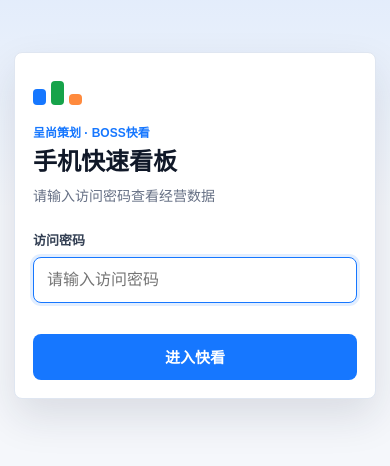
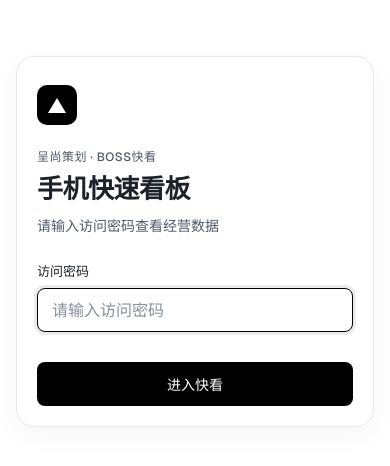
Before and after one commit to christescuobermeyer-max/boss-shujuzonglan1, a Next.js app: page /mobile/login in a window 390 px wide. Shown: the top 466 px of the page. Built offline with nearby package versions, Linux system fonts and the light colour scheme.

Commit message:
fix: preserve v0 mobile frontend styles

```diff
--- a/app/globals.css
+++ b/app/globals.css
@@ -3,15 +3,19 @@
   --bg-card: #ffffff;
   --bg-soft: #eef2f8;
   --border: #e5e8ef;
+  --border-strong: #d4d4d4;
   --text-strong: #1d2129;
   --text-muted: #4e5969;
   --text-light: #86909c;
+  --accent: #0070f3;
   --blue: #1677ff;
   --teal: #13c2c2;
   --orange: #ff6b35;
   --green: #52c41a;
   --shadow: 0 14px 32px rgba(14, 32, 61, 0.08);
   --radius: 18px;
+  --font-app: var(--font-geist-sans), "Noto Sans SC", "Microsoft YaHei", sans-serif;
+  --font-num: var(--font-geist-mono), var(--font-geist-sans), monospace;
 }
 
 * {
@@ -26,7 +30,7 @@ body {
     radial-gradient(circle at top left, rgba(22, 119, 255, 0.08), transparent 24%),
     linear-gradient(180deg, #f8fbff 0%, var(--bg-page) 24%, #edf2f8 100%);
   color: var(--text-strong);
-  font-family: "Noto Sans SC", "Microsoft YaHei", sans-serif;
+  font-family: var(--font-app);
 }
 
 body {
@@ -945,80 +949,81 @@ button {
   }
 }
 
+/* ===================== 移动端 · Vercel 浅色风格 ===================== */
+
 .mobile-login-page,
 .mobile-page {
   width: 100%;
   min-height: 100vh;
-  color: #172033;
-  background:
-    linear-gradient(180deg, rgba(22, 119, 255, 0.08) 0%, rgba(245, 247, 250, 0) 210px),
-    #f5f7fb;
-}
+  color: var(--text-strong);
+  background: #ffffff;
+}
+
+/* ---------- 登录页 ---------- */
 
 .mobile-login-page {
   display: flex;
   align-items: center;
   justify-content: center;
-  padding: 22px;
+  padding: 24px;
 }
 
 .mobile-login-card {
-  width: min(100%, 390px);
-  border: 1px solid #dfe6f1;
-  border-radius: 8px;
+  width: min(100%, 380px);
+  border: 1px solid var(--border);
+  border-radius: var(--radius);
   background: #ffffff;
-  box-shadow: 0 18px 42px rgba(21, 35, 58, 0.12);
-  padding: 28px 22px 22px;
+  box-shadow: 0 8px 30px rgba(0, 0, 0, 0.04);
+  padding: 32px 24px 24px;
 }
 
 .mobile-brand-mark {
-  display: grid;
-  grid-template-columns: repeat(3, 13px);
-  gap: 5px;
-  align-items: end;
-  height: 28px;
-  margin-bottom: 18px;
+  display: flex;
+  align-items: center;
+  justify-content: center;
+  width: 40px;
+  height: 40px;
+  margin-bottom: 22px;
+  border-radius: 10px;
+  background: #000000;
 }
 
 .mobile-brand-mark span {
   display: block;
-  width: 13px;
-  border-radius: 4px;
-}
-
-.mobile-brand-mark span:nth-child(1) {
-  height: 16px;
-  background: #1677ff;
-}
-
-.mobile-brand-mark span:nth-child(2) {
-  height: 24px;
-  background: #16a34a;
-}
-
+  width: 0;
+  height: 0;
+  border-left: 9px solid transparent;
+  border-right: 9px solid transparent;
+  border-bottom: 15px solid #ffffff;
+}
+
+.mobile-brand-mark span:nth-child(2),
 .mobile-brand-mark span:nth-child(3) {
-  height: 11px;
-  background: #ff8a3d;
+  display: none;
 }
 
 .mobile-eyebrow {
-  margin: 0 0 8px;
-  color: #1677ff;
-  font-size: 12px;
-  font-weight: 700;
+  margin: 0 0 10px;
+  color: var(--text-muted);
+  font-size: 12px;
+  font-weight: 500;
+  letter-spacing: 0.04em;
+  text-transform: uppercase;
 }
 
 .mobile-login-card h1,
 .mobile-header h1 {
   margin: 0;
-  color: #101828;
-  font-size: 24px;
-  line-height: 1.18;
+  color: var(--text-strong);
+  font-size: 26px;
+  font-weight: 600;
+  letter-spacing: -0.02em;
+  line-height: 1.15;
 }
 
 .mobile-login-subtitle {
-  margin: 9px 0 22px;
-  color: #667085;
+  margin: 10px 0 24px;
+  color: var(--text-muted);
   font-size: 14px;
   line-height: 1.6;
 }
@@ -1026,32 +1031,37 @@ button {
 .mobile-login-label {
   display: block;
   margin-bottom: 8px;
-  color: #344054;
+  color: var(--text-strong);
   font-size: 13px;
-  font-weight: 700;
+  font-weight: 500;
 }
 
 .mobile-login-input {
   width: 100%;
-  height: 46px;
-  border: 1px solid #cfd8e6;
+  height: 44px;
+  border: 1px solid var(--border-strong);
   border-radius: 8px;
   background: #ffffff;
-  color: #101828;
+  color: var(--text-strong);
   outline: none;
-  padding: 0 13px;
+  padding: 0 14px;
   font-size: 16px;
+  transition: border-color 0.15s ease, box-shadow 0.15s ease;
+}
+
+.mobile-login-input::placeholder {
+  color: var(--text-light);
 }
 
 .mobile-login-input:focus {
-  border-color: #1677ff;
-  box-shadow: 0 0 0 3px rgba(22, 119, 255, 0.12);
+  border-color: #000000;
+  box-shadow: 0 0 0 3px rgba(0, 0, 0, 0.08);
 }
 
 .mobile-login-error {
-  min-height: 31px;
+  min-height: 30px;
   padding-top: 8px;
-  color: #d92d20;
+  color: #e00;
   font-size: 12px;
   line-height: 1.4;
 }
@@ -1066,56 +1076,74 @@ button {
 
 .mobile-primary-button {
   width: 100%;
-  height: 46px;
+  height: 44px;
   border-radius: 8px;
-  background: #1677ff;
+  background: #000000;
   color: #ffffff;
-  font-size: 15px;
-  font-weight: 700;
+  font-size: 14px;
+  font-weight: 500;
+  transition: background 0.15s ease, opacity 0.15s ease;
+}
+
+.mobile-primary-button:active {
+  background: #333333;
 }
 
 .mobile-primary-button:disabled {
   cursor: not-allowed;
-  opacity: 0.62;
-}
+  opacity: 0.5;
+}
+
+/* ---------- 看板页 ---------- */
 
 .mobile-page {
-  max-width: 430px;
+  max-width: 480px;
   margin: 0 auto;
-  padding: 14px 12px 28px;
+  padding: 0 0 32px;
   overflow-x: hidden;
 }
 
 .mobile-header {
+  position: sticky;
+  top: 0;
+  z-index: 10;
   display: grid;
   grid-template-columns: minmax(0, 1fr);
-  gap: 14px;
-  padding: 14px 2px 18px;
+  gap: 16px;
+  padding: 18px 16px 16px;
+  background: rgba(255, 255, 255, 0.85);
+  backdrop-filter: saturate(180%) blur(12px);
+  border-bottom: 1px solid var(--border);
 }
 
 .mobile-header span {
   display: block;
-  margin-top: 8px;
-  color: #667085;
+  margin-top: 6px;
+  color: var(--text-muted);
   font-size: 12px;
 }
 
 .mobile-month-switcher {
   display: grid;
-  grid-template-columns: 42px minmax(0, 1fr) 42px;
+  grid-template-columns: 40px minmax(0, 1fr) 40px;
   gap: 8px;
   align-items: center;
 }
 
 .mobile-month-switcher button {
-  width: 42px;
+  width: 40px;
   height: 38px;
   border-radius: 8px;
   background: #ffffff;
-  color: #1677ff;
-  box-shadow: inset 0 0 0 1px #dfe6f1;
-  font-size: 24px;
+  color: var(--text-strong);
+  border: 1px solid var(--border);
+  font-size: 20px;
   line-height: 1;
+  transition: background 0.15s ease;
+}
+
+.mobile-month-switcher button:active {
+  background: var(--bg-soft);
 }
 
 .mobile-month-switcher label {
@@ -1127,15 +1155,15 @@ button {
   height: 38px;
   border-radius: 8px;
   background: #ffffff;
-  box-shadow: inset 0 0 0 1px #dfe6f1;
+  border: 1px solid var(--border);
   overflow: hidden;
 }
 
 .mobile-month-switcher label span {
   margin: 0;
-  color: #101828;
+  color: var(--text-strong);
   font-size: 13px;
-  font-weight: 700;
+  font-weight: 500;
 }
 
 .mobile-month-switcher input {
@@ -1148,11 +1176,11 @@ button {
 }
 
 .mobile-error {
-  margin-bottom: 10px;
-  border: 1px solid #f2b8b5;
+  margin: 12px 16px 0;
+  border: 1px solid #f5c2c0;
   border-radius: 8px;
-  background: #fff4f2;
-  color: #b42318;
+  background: #fff5f5;
+  color: #c00;
   padding: 10px 12px;
   font-size: 13px;
   line-height: 1.5;
@@ -1160,16 +1188,17 @@ button {
 
 .mobile-skeleton-stack {
   display: grid;
-  gap: 10px;
+  gap: 12px;
+  padding: 16px;
 }
 
 .mobile-skeleton,
 .mobile-skeleton-hero,
 .mobile-skeleton-chart {
-  border-radius: 8px;
-  background: linear-gradient(90deg, #e9edf5 0%, #f7f9fc 50%, #e9edf5 100%);
+  border-radius: var(--radius);
+  background: linear-gradient(90deg, #f2f2f2 0%, #fafafa 50%, #f2f2f2 100%);
   background-size: 220% 100%;
-  animation: mobile-skeleton-pulse 1.15s ease-in-out infinite;
+  animation: mobile-skeleton-pulse 1.2s ease-in-out infinite;
 }
 
 .mobile-skeleton-hero {
@@ -1179,7 +1208,7 @@ button {
 .mobile-skeleton-grid {
   display: grid;
   grid-template-columns: repeat(3, minmax(0, 1fr));
-  gap: 8px;
+  gap: 10px;
 }
 
 .mobile-skeleton-grid .mobile-skeleton {
@@ -1187,82 +1216,89 @@ button {
 }
 
 .mobile-skeleton-chart {
-  height: 214px;
-}
+  height: 200px;
+}
+
+/* KPI 卡片 */
 
 .mobile-kpi-grid {
   display: grid;
   grid-template-columns: repeat(2, minmax(0, 1fr));
-  gap: 8px;
-  margin-bottom: 12px;
+  gap: 10px;
+  padding: 16px 16px 4px;
 }
 
 .mobile-kpi-card {
   min-width: 0;
-  min-height: 86px;
-  border: 1px solid #dfe6f1;
-  border-radius: 8px;
+  min-height: 88px;
+  border: 1px solid var(--border);
+  border-radius: var(--radius);
   background: #ffffff;
-  padding: 12px;
+  padding: 14px;
   overflow: hidden;
+  transition: border-color 0.15s ease;
 }
 
 .mobile-kpi-card-primary {
   grid-column: 1 / -1;
-  min-height: 104px;
+  min-height: 108px;
+  border-color: #000000;
+  background: #000000;
 }
 
 .mobile-kpi-card span,
 .mobile-section-head span,
 .mobile-daily-metrics span {
-  color: #667085;
+  color: var(--text-muted);
   font-size: 12px;
   line-height: 1.35;
 }
 
 .mobile-kpi-card strong {
   display: block;
-  margin-top: 8px;
-  color: #101828;
-  font-size: 22px;
-  line-height: 1.1;
+  margin-top: 10px;
+  color: var(--text-strong);
+  font-size: 24px;
+  font-weight: 600;
+  line-height: 1.05;
+  letter-spacing: -0.02em;
+  font-family: var(--font-num);
   font-variant-numeric: tabular-nums;
   overflow-wrap: anywhere;
 }
 
+.mobile-kpi-card-primary span {
+  color: rgba(255, 255, 255, 0.7);
+}
+
 .mobile-kpi-card-primary strong {
-  font-size: 30px;
-}
-
-.mobile-kpi-blue {
-  border-top: 4px solid #1677ff;
-}
-
-.mobile-kpi-green {
-  border-top: 4px solid #16a34a;
-}
-
-.mobile-kpi-orange {
-  border-top: 4px solid #ff8a3d;
-}
-
+  color: #ffffff;
+  font-size: 32px;
+}
+
+/* 取消彩色顶边，统一 Vercel 单色卡片 */
+.mobile-kpi-blue,
+.mobile-kpi-green,
+.mobile-kpi-orange,
 .mobile-kpi-teal {
-  border-top: 4px solid #14b8a6;
-}
+  border-top: 1px solid var(--border);
+}
+
+/* 区块 */
 
 .mobile-section {
-  margin: 0 -12px 12px;
-  border-top: 1px solid #dfe6f1;
-  border-bottom: 1px solid #dfe6f1;
+  margin: 20px 16px 0;
+  border: 1px solid var(--border);
+  border-radius: var(--radius);
   background: #ffffff;
-  padding: 14px 12px;
+  padding: 16px;
 }
 
 .mobile-section-head {
   display: flex;
   flex-direction: column;
   gap: 4px;
-  margin-bottom: 12px;
+  margin-bottom: 14px;
 }
 
 .mobile-section-head-row {
@@ -1274,34 +1310,42 @@ button {
 
 .mobile-section-head h2 {
   margin: 0;
-  color: #101828;
-  font-size: 17px;
+  color: var(--text-strong);
+  font-size: 16px;
+  font-weight: 600;
+  letter-spacing: -0.01em;
   line-height: 1.25;
 }
 
 .mobile-link-button {
   flex: 0 0 auto;
-  border-radius: 8px;
-  background: #eef6ff;
-  color: #1677ff;
-  padding: 7px 9px;
-  font-size: 12px;
-  font-weight: 700;
+  border-radius: 7px;
+  background: #ffffff;
+  border: 1px solid var(--border-strong);
+  color: var(--text-strong);
+  padding: 6px 12px;
+  font-size: 12px;
+  font-weight: 500;
+  transition: background 0.15s ease;
+}
+
+.mobile-link-button:active {
+  background: var(--bg-soft);
 }
 
 .mobile-daily-list,
 .mobile-rank-list,
 .mobile-brief-list {
   display: grid;
-  gap: 9px;
+  gap: 10px;
 }
 
 .mobile-daily-card {
   min-width: 0;
-  border: 1px solid #e4eaf2;
-  border-radius: 8px;
-  background: #fbfcff;
-  padding: 12px;
+  border: 1px solid var(--border);
+  border-radius: 10px;
+  background: var(--bg-soft);
+  padding: 14px;
 }
 
 .mobile-daily-card-head {
@@ -1309,18 +1353,20 @@ button {
   align-items: center;
   justify-content: space-between;
   gap: 10px;
-  margin-bottom: 10px;
+  margin-bottom: 12px;
 }
 
 .mobile-daily-card-head span {
-  color: #344054;
+  color: var(--text-strong);
   font-size: 13px;
-  font-weight: 700;
+  font-weight: 600;
 }
 
 .mobile-daily-card-head strong {
-  color: #16a34a;
+  color: var(--text-strong);
   font-size: 17px;
+  font-weight: 600;
+  font-family: var(--font-num);
   font-variant-numeric: tabular-nums;
   overflow-wrap: anywhere;
   text-align: right;
@@ -1334,27 +1380,32 @@ button {
 
 .mobile-daily-metrics div {
   min-width: 0;
+  border: 1px solid var(--border);
   border-radius: 8px;
   background: #ffffff;
-  padding: 9px;
+  padding: 10px;
 }
 
 .mobile-daily-metrics strong {
   display: block;
-  margin-top: 4px;
-  color: #101828;
+  margin-top: 5px;
+  color: var(--text-strong);
   font-size: 14px;
+  font-weight: 600;
   line-height: 1.2;
+  font-family: var(--font-num);
   font-variant-numeric: tabular-nums;
   overflow-wrap: anywhere;
 }
 
+/* 排行榜 */
+
 .mobile-rank-row {
   display: grid;
-  grid-template-columns: 26px minmax(0, 1fr) auto;
-  gap: 9px;
-  align-items: center;
-  min-height: 48px;
+  grid-template-columns: 24px minmax(0, 1fr) auto;
+  gap: 10px;
+  align-items: center;
+  min-height: 46px;
 }
 
 .mobile-rank-index {
@@ -1363,11 +1414,13 @@ button {
   justify-content: center;
   width: 22px;
   height: 22px;
-  border-radius: 8px;
-  background: #edf4ff;
-  color: #1677ff;
-  font-size: 12px;
-  font-weight: 700;
+  border-radius: 6px;
+  background: var(--bg-soft);
+  border: 1px solid var(--border);
+  color: var(--text-strong);
+  font-size: 12px;
+  font-weight: 600;
+  font-family: var(--font-num);
 }
 
 .mobile-rank-main {
@@ -1376,18 +1429,18 @@ button {
 
 .mobile-rank-name {
   overflow: hidden;
-  color: #344054;
+  color: var(--text-strong);
   font-size: 13px;
-  font-weight: 700;
+  font-weight: 500;
   text-overflow: ellipsis;
   white-space: nowrap;
 }
 
 .mobile-rank-track {
-  height: 7px;
+  height: 6px;
   margin-top: 7px;
-  border-radius: 8px;
-  background: #edf2f7;
+  border-radius: 999px;
+  background: var(--bg-soft);
   overflow: hidden;
 }
 
@@ -1395,38 +1448,44 @@ button {
   display: block;
   height: 100%;
   border-radius: inherit;
-  background: linear-gradient(90deg, #14b8a6, #1677ff);
+  background: #000000;
 }
 
 .mobile-rank-row strong {
-  color: #101828;
+  color: var(--text-strong);
   font-size: 13px;
+  font-weight: 600;
+  font-family: var(--font-num);
   font-variant-numeric: tabular-nums;
   overflow-wrap: anywhere;
   text-align: right;
 }
 
 .mobile-empty {
-  border: 1px dashed #cfd8e6;
-  border-radius: 8px;
-  background: #fafcff;
-  color: #667085;
-  padding: 14px 10px;
+  border: 1px dashed var(--border-strong);
+  border-radius: 10px;
+  background: var(--bg-soft);
+  color: var(--text-muted);
+  padding: 16px 10px;
   text-align: center;
   font-size: 13px;
 }
 
+/* 每日简报 */
+
 .mobile-brief-section {
   margin-bottom: 0;
 }
 
 .mobile-exception-badge {
   flex: 0 0 auto;
-  border-radius: 8px;
-  background: #fff4eb;
-  color: #c2410c;
-  padding: 7px 9px;
-  font-size: 12px;
+  border-radius: 7px;
+  background: var(--bg-soft);
+  border: 1px solid var(--border);
+  color: var(--text-strong);
+  padding: 6px 10px;
+  font-size: 12px;
+  font-weight: 500;
   line-height: 1.25;
 }
 
@@ -1435,8 +1494,8 @@ button {
   grid-template-columns: minmax(0, 1fr) auto auto;
   gap: 8px;
   align-items: center;
-  border-bottom: 1px solid #eef2f6;
-  padding: 9px 0;
+  border-bottom: 1px solid var(--border);
+  padding: 10px 0;
 }
 
 .mobile-brief-row:last-child {
@@ -1445,14 +1504,16 @@ button {
 
 .mobile-brief-row span,
 .mobile-brief-row em {
-  color: #667085;
+  color: var(--text-muted);
   font-size: 12px;
   font-style: normal;
 }
 
 .mobile-brief-row strong {
-  color: #101828;
+  color: var(--text-strong);
   font-size: 13px;
+  font-weight: 600;
+  font-family: var(--font-num);
   font-variant-numeric: tabular-nums;
   overflow-wrap: anywhere;
 }
@@ -1467,47 +1528,49 @@ button {
   }
 }
 
+@media (max-width: 480px) {
+  .mobile-login-page {
+    align-items: flex-start;
+    padding: 24px 16px;
+  }
+
+  .mobile-login-card {
+    margin-top: 32px;
+    padding: 28px 20px 20px;
+  }
+
+  .mobile-page {
+    max-width: none;
+  }
+
+  .mobile-kpi-card-primary strong {
+    font-size: 30px;
+  }
+
+  .mobile-kpi-card strong {
+    font-size: 22px;
+  }
+}
 @media (max-width: 430px) {
   .mobile-login-page {
     align-items: flex-start;
-    padding: 18px 14px;
+    padding: 24px 16px;
   }
 
   .mobile-login-card {
-    margin-top: 34px;
-    padding: 24px 18px 18px;
+    margin-top: 32px;
+    padding: 28px 20px 20px;
   }
 
   .mobile-page {
     max-width: none;
-    padding: 12px 10px 24px;
-  }
-
-  .mobile-header {
-    padding-top: 10px;
-  }
-
-  .mobile-section {
-    margin-right: -10px;
-    margin-left: -10px;
-    padding-right: 10px;
-    padding-left: 10px;
   }
 
   .mobile-kpi-card-primary strong {
-    font-size: 28px;
+    font-size: 30px;
   }
 
   .mobile-kpi-card strong {
-    font-size: 20px;
-  }
-
-  .mobile-daily-card,
-  .mobile-kpi-card {
-    padding: 11px;
-  }
-
-  .mobile-daily-metrics div {
-    padding: 8px;
-  }
-}
+    font-size: 22px;
+  }
+}
```
